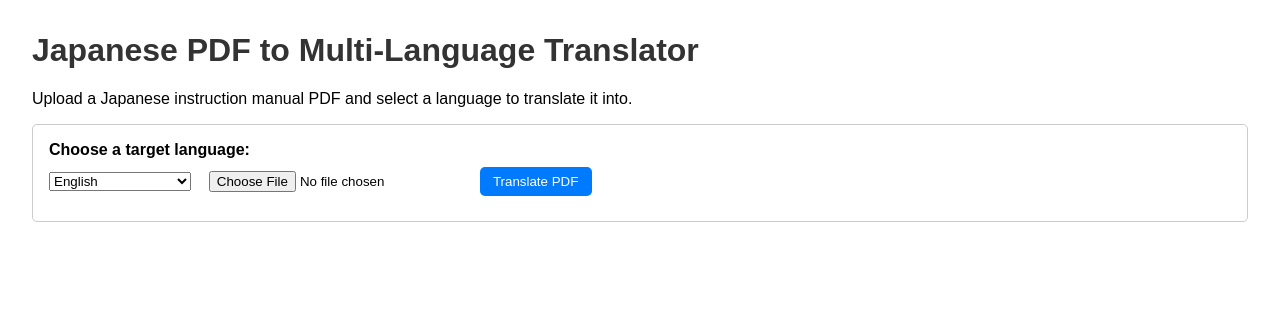
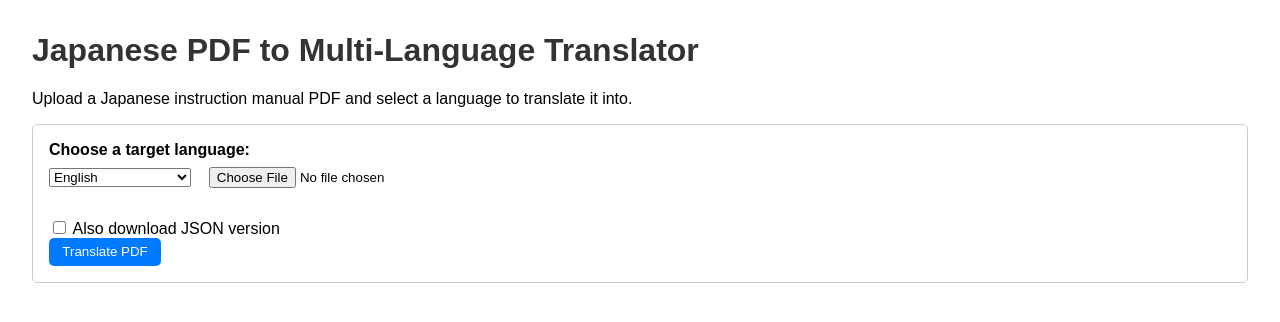
Before and after one commit to harsh-vyas467/Jap2Lang, a Flask app: page / in a window 1280 px wide. Shown: the top 322 px of the page. Run offline with Flask 3, Linux system fonts and the light colour scheme.

Commit message:
added json functionality

```diff
--- a/app.py
+++ b/app.py
@@ -1,4 +1,6 @@
 import os
+import json
+import zipfile
 from flask import Flask, render_template, request, send_file
 from werkzeug.utils import secure_filename
 import tempfile
@@ -6,13 +8,15 @@ import PyPDF2
 import google.generativeai as genai
 from reportlab.lib.pagesizes import A4
 from reportlab.pdfgen import canvas
+from dotenv import load_dotenv
+load_dotenv()
 
 # ----------------------
 # CONFIGURATION
 # ----------------------
-GEMINI_API_KEY = "<gemini_api_key"
+GEMINI_API_KEY = os.getenv("GEMINI_API_KEY")
 if not GEMINI_API_KEY:
-    raise ValueError("Please set GEMINI_API_KEY as environment variable")
+    raise ValueError("Please set GEMINI_API_KEY in the .env file")
 
 # Configure Gemini client
 genai.configure(api_key=GEMINI_API_KEY)
@@ -35,10 +39,8 @@ LANGUAGES = {
 # ----------------------
 def translate_text(text, target_language):
     prompt = f"Translate the following Japanese text to {target_language}:\n\n{text}"
-
     model = genai.GenerativeModel("gemini-1.5-flash")
     response = model.generate_content(prompt)
-
     return response.text.strip()
 
 # ----------------------
@@ -60,7 +62,6 @@ def extract_text_from_pdf(pdf_path):
 def create_translated_pdf(text, output_path):
     c = canvas.Canvas(output_path, pagesize=A4)
     width, height = A4
-
     y_position = height - 50
     for line in text.split("\n"):
         c.drawString(50, y_position, line)
@@ -81,24 +82,49 @@ def index():
 def translate_pdf():
     target_language = request.form.get("language")
     file = request.files.get("file")
+    download_json = request.form.get("download_json") == "yes"
 
     if not file or not target_language:
         return "Please upload a PDF and choose a language", 400
 
+    # Save uploaded PDF
     filename = secure_filename(file.filename)
     with tempfile.NamedTemporaryFile(delete=False, suffix=".pdf") as temp_pdf:
         file.save(temp_pdf.name)
         pdf_path = temp_pdf.name
 
+    # Extract text
     extracted_text = extract_text_from_pdf(pdf_path)
     if not extracted_text:
         return "No text found in PDF", 400
 
+    # Translate text
     translated_text = translate_text(extracted_text, target_language)
 
+    # Create PDF
     output_pdf_path = os.path.join(tempfile.gettempdir(), "translated.pdf")
     create_translated_pdf(translated_text, output_pdf_path)
 
+    if download_json:
+        # Create JSON
+        json_data = {
+            "source_language": "Japanese",
+            "target_language": target_language,
+            "translated_text": translated_text
+        }
+        json_path = os.path.join(tempfile.gettempdir(), "translation.json")
+        with open(json_path, "w", encoding="utf-8") as jf:
+            json.dump(json_data, jf, ensure_ascii=False, indent=2)
+
+        # Create ZIP
+        zip_path = os.path.join(tempfile.gettempdir(), "translation_bundle.zip")
+        with zipfile.ZipFile(zip_path, "w") as zipf:
+            zipf.write(output_pdf_path, arcname="translated.pdf")
+            zipf.write(json_path, arcname="translation.json")
+
+        return send_file(zip_path, as_attachment=True, download_name="translation_bundle.zip")
+
+    # If JSON not requested, just send PDF
     return send_file(output_pdf_path, as_attachment=True, download_name="translated.pdf")
 
 # ----------------------
--- /dev/null
+++ b/output/translation_bundle/translation.json
@@ -0,0 +1,5 @@
+{
+  "source_language": "Japanese",
+  "target_language": "English",
+  "translated_text": "The provided text is poorly formatted and contains many null characters.  However, I can extract the relevant information to create a reasonable summary. It appears to be a resume or CV fragment for someone named Zhang Wei.\n\n\n**Key Information:**\n\n* **Name:** Zhang Wei\n* **Phone:** +86 138-0000-0000\n* **Email:** zhangwei@example.com\n* **Birthdate (likely):** May 12, 1995\n\n**Work Experience (Dates are approximate due to formatting):**\n\n* **2013.09 – 2017.06:**  (Company and role unknown)\n* **2017.07 – 2019.06:** (Company and role unknown)\n* **2019.07 –  (Ongoing?):** (Company and role unknown)  Mentions Python, Java, and FastAPI.\n* **2022.01 – 2022.06:** (Company and role unknown) Mentions React and Node.js\n* **2023.03 – 2023.12:** (Company and role unknown) Mentions OCR, Docker, and Kubernetes.\n\n\n**Skills:**\n\nThe text lists a wide range of skills, including:\n\n* Programming Languages: Python, Java, JavaScript\n* Frameworks/Libraries: FastAPI, Spring Boot, React, Node.js\n* Technologies: Docker, Kubernetes, OCR\n* Databases: MySQL, PostgreSQL, MongoDB\n* Cloud Platforms: AWS, Azure, GCP\n* Word Processing/PDF Handling:  Word/PDF\n\n\n**Note:**  The lack of formatting and the inclusion of many null characters makes it difficult to accurately interpret the exact details of the experience and roles.  More structured data is needed for a complete and accurate translation."
+}
--- a/templates/index.html
+++ b/templates/index.html
@@ -12,6 +12,7 @@
         select, input[type="file"] { margin-right: 1em; margin-bottom: 1em; }
         input[type="submit"] { padding: 0.5em 1em; background-color: #007BFF; color: white; border: none; border-radius: 5px; cursor: pointer; }
         input[type="submit"]:hover { background-color: #0056b3; }
+        .checkbox-group { margin-top: 1em; }
     </style>
 </head>
 <body>
@@ -24,7 +25,16 @@
                 <option value="{{ lang_code }}">{{ lang_name }}</option>
             {% endfor %}
         </select>
+
         <input type="file" name="file" accept=".pdf">
+
+        <div class="checkbox-group">
+            <input type="checkbox" id="download_json" name="download_json" value="yes">
+            <label for="download_json" style="display:inline; font-weight:normal;">
+                Also download JSON version
+            </label>
+        </div>
+
         <input type="submit" value="Translate PDF">
     </form>
 </body>
```
Also changed, not shown: 3 other files.
